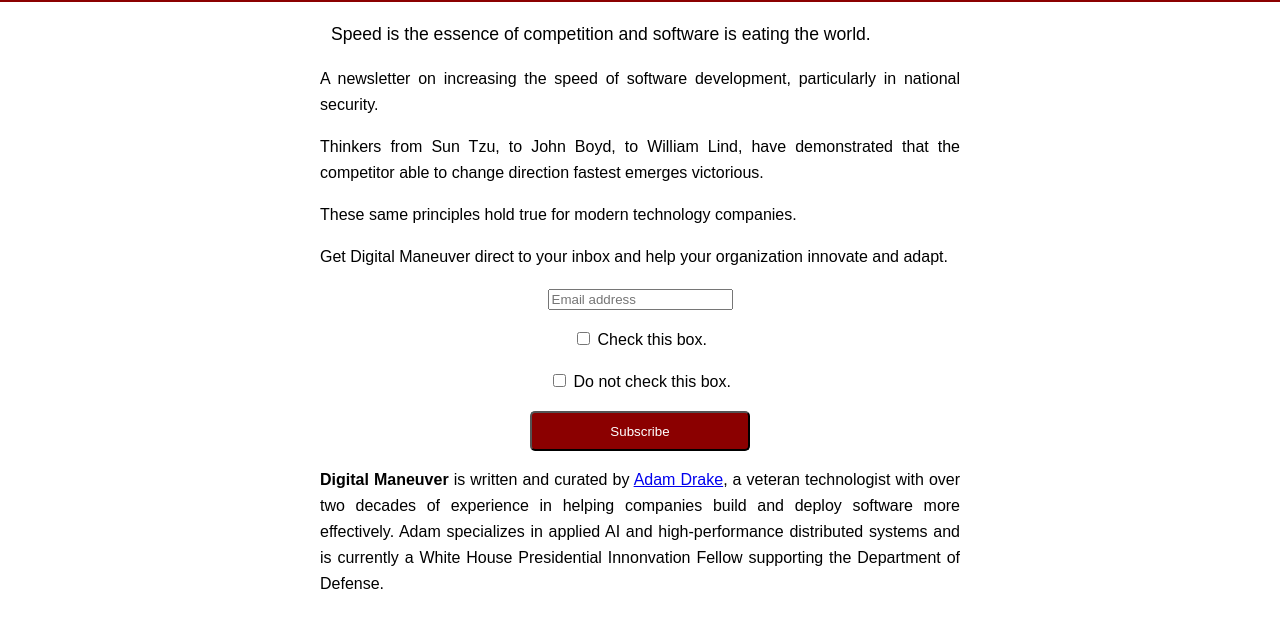
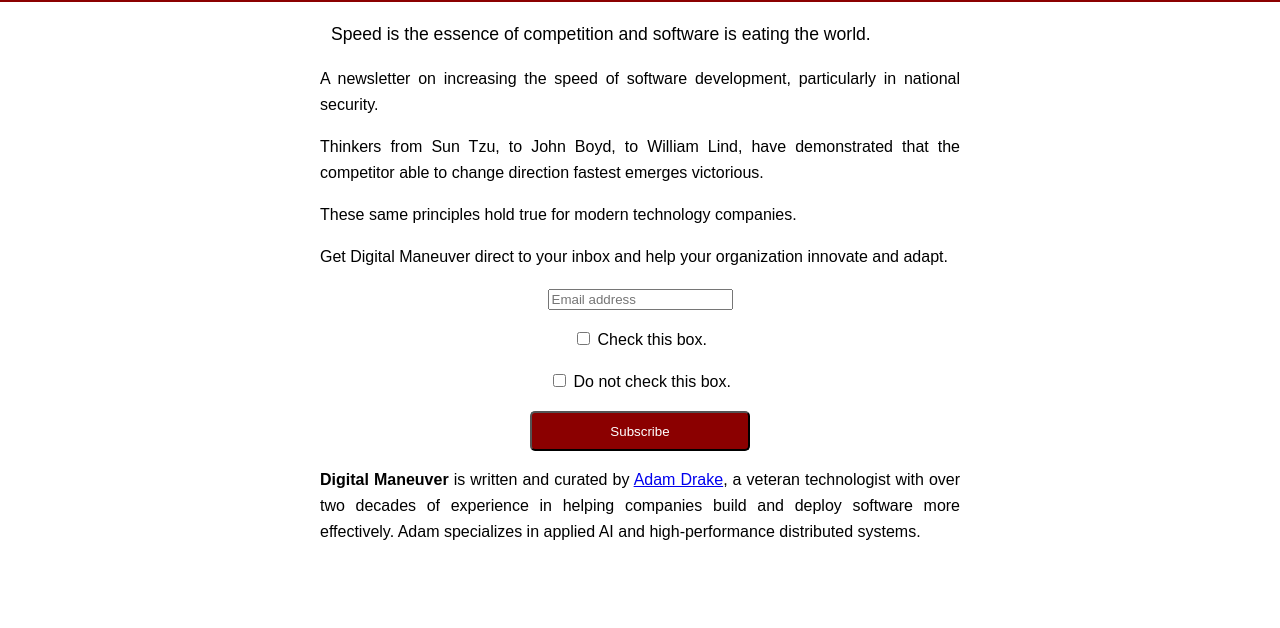
Before and after one commit to adamdrake/digitalmaneuver.com, a plain HTML site: page docs/index.html in a window 1280 px wide. Shown: the part 82-710 px from the top of the page. Drawn offline with Linux system fonts and the light colour scheme.

Commit message:
update info

```diff
--- a/docs/index.html
+++ b/docs/index.html
@@ -46,9 +46,7 @@
         <p>
             <b>Digital Maneuver</b> is written and curated by <a href="https://adamdrake.com">Adam Drake</a>, a veteran
             technologist with over two decades of experience in helping companies build and deploy software more
-            effectively. Adam specializes in applied AI and high-performance distributed systems and is currently a
-            White House Presidential Innonvation Fellow supporting the Department of
-            Defense.
+            effectively. Adam specializes in applied AI and high-performance distributed systems.
         </p>
 
     </div>
```
